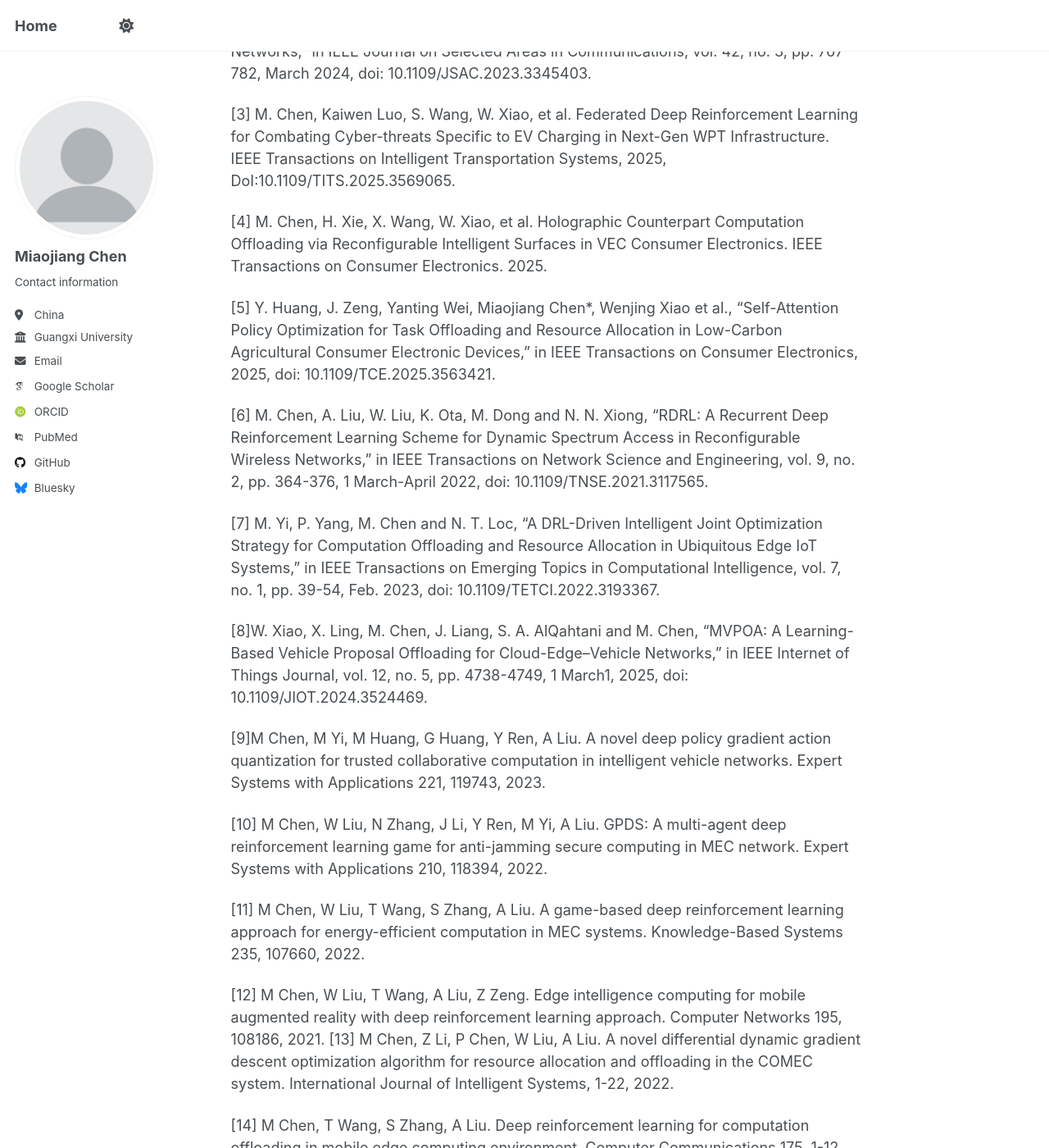
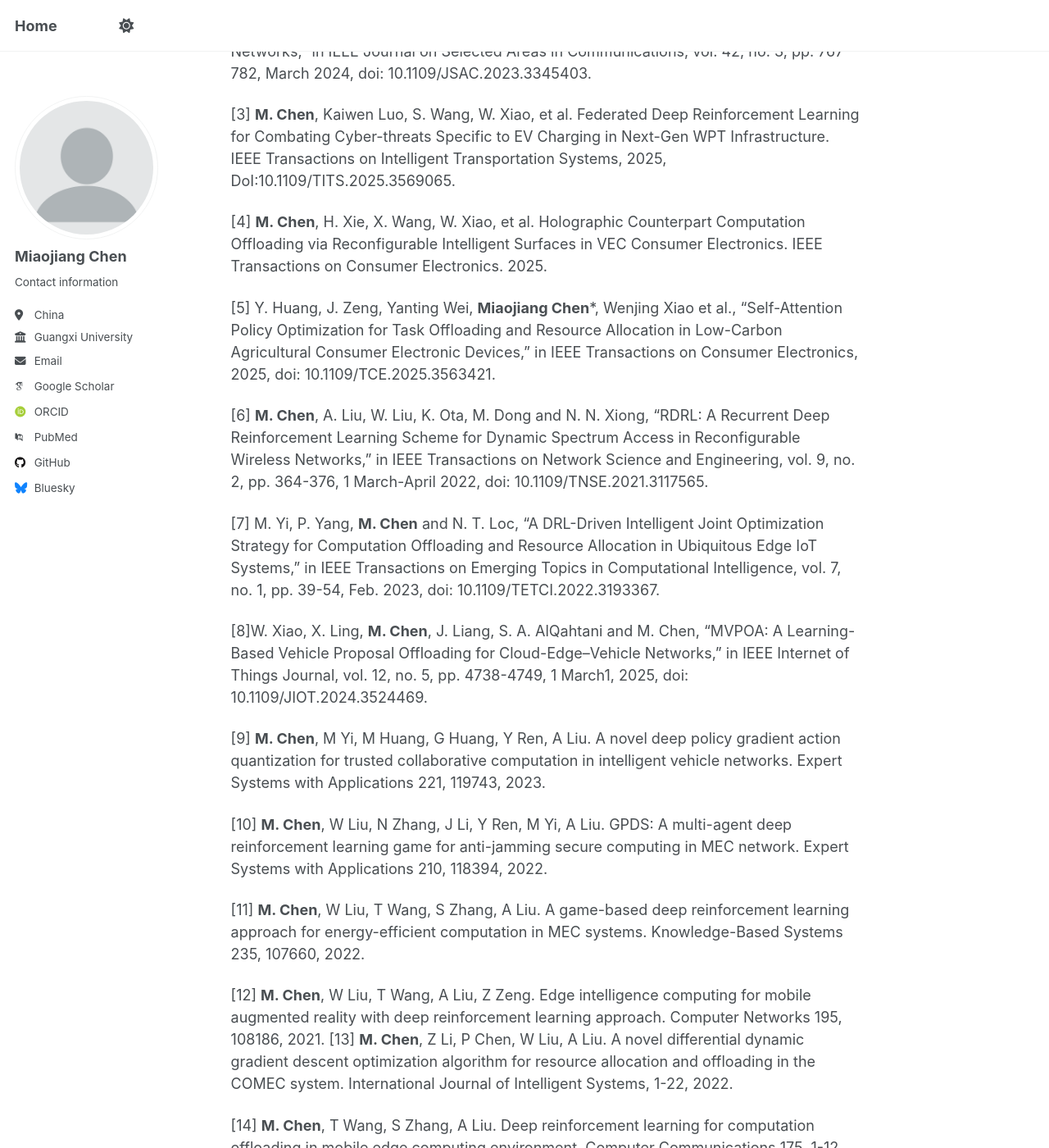
Before and after one commit to mjchen-cs/mjchen-cs.github.io, a Jekyll site: the page built from _pages/about.md, in a window 1280 px wide and 1400 px high, scrolled down 977 px. Shown: the whole window at 82% size. Built offline with Jekyll 4.4.1, drawn with Linux system fonts in a browser that asks for light colours; some web fonts are replaced; some of the changed text lies outside the part shown.

Commit message:
about.md

```diff
--- a/_pages/about.md
+++ b/_pages/about.md
@@ -19,34 +19,34 @@ NEWS
 
 SELECTED PUBLICATIONS
 ======
-[1] M. Chen, A. Liu, N. N. Xiong, Y. Ren and H. H. Song, "ANNS: An Intelligent Advanced Non-Convex Non-Smooth Scheme for IRS-Aided Next Generation Mobile Communication Networks," in IEEE Transactions on Mobile Computing, 2025, doi: 10.1109/TMC.2025.3559099.
+[1] __M. Chen__, A. Liu, N. N. Xiong, Y. Ren and H. H. Song, "ANNS: An Intelligent Advanced Non-Convex Non-Smooth Scheme for IRS-Aided Next Generation Mobile Communication Networks," in IEEE Transactions on Mobile Computing, 2025, doi: 10.1109/TMC.2025.3559099.
 
-[2] M. Chen, A. Liu, N. N. Xiong, H. Song and V. C. M. Leung, "SGPL: An Intelligent Game-Based Secure Collaborative Communication Scheme for Metaverse Over 5G and Beyond Networks," in IEEE Journal on Selected Areas in Communications, vol. 42, no. 3, pp. 767-782, March 2024, doi: 10.1109/JSAC.2023.3345403.
+[2] **M. Chen**, A. Liu, N. N. Xiong, H. Song and V. C. M. Leung, "SGPL: An Intelligent Game-Based Secure Collaborative Communication Scheme for Metaverse Over 5G and Beyond Networks," in IEEE Journal on Selected Areas in Communications, vol. 42, no. 3, pp. 767-782, March 2024, doi: 10.1109/JSAC.2023.3345403.
 
-[3] M. Chen, Kaiwen Luo, S. Wang, W. Xiao, et al. Federated Deep Reinforcement Learning for Combating Cyber-threats Specific to EV Charging in Next-Gen WPT Infrastructure. IEEE Transactions on Intelligent Transportation Systems, 2025, DoI:10.1109/TITS.2025.3569065.
+[3]  **M. Chen**, Kaiwen Luo, S. Wang, W. Xiao, et al. Federated Deep Reinforcement Learning for Combating Cyber-threats Specific to EV Charging in Next-Gen WPT Infrastructure. IEEE Transactions on Intelligent Transportation Systems, 2025, DoI:10.1109/TITS.2025.3569065.
 
-[4] M. Chen, H. Xie, X. Wang, W. Xiao, et al. Holographic Counterpart Computation Offloading via Reconfigurable Intelligent Surfaces in VEC Consumer Electronics. IEEE Transactions on Consumer Electronics. 2025.
+[4]  **M. Chen**, H. Xie, X. Wang, W. Xiao, et al. Holographic Counterpart Computation Offloading via Reconfigurable Intelligent Surfaces in VEC Consumer Electronics. IEEE Transactions on Consumer Electronics. 2025.
 
-[5] Y. Huang, J. Zeng, Yanting Wei, Miaojiang Chen*, Wenjing Xiao et al., "Self-Attention Policy Optimization for Task Offloading and Resource Allocation in Low-Carbon Agricultural Consumer Electronic Devices," in IEEE Transactions on Consumer Electronics, 2025, doi: 10.1109/TCE.2025.3563421.
+[5] Y. Huang, J. Zeng, Yanting Wei, **Miaojiang Chen***, Wenjing Xiao et al., "Self-Attention Policy Optimization for Task Offloading and Resource Allocation in Low-Carbon Agricultural Consumer Electronic Devices," in IEEE Transactions on Consumer Electronics, 2025, doi: 10.1109/TCE.2025.3563421.
 
-[6] M. Chen, A. Liu, W. Liu, K. Ota, M. Dong and N. N. Xiong, "RDRL: A Recurrent Deep Reinforcement Learning Scheme for Dynamic Spectrum Access in Reconfigurable Wireless Networks," in IEEE Transactions on Network Science and Engineering, vol. 9, no. 2, pp. 364-376, 1 March-April 2022, doi: 10.1109/TNSE.2021.3117565.
+[6] **M. Chen**, A. Liu, W. Liu, K. Ota, M. Dong and N. N. Xiong, "RDRL: A Recurrent Deep Reinforcement Learning Scheme for Dynamic Spectrum Access in Reconfigurable Wireless Networks," in IEEE Transactions on Network Science and Engineering, vol. 9, no. 2, pp. 364-376, 1 March-April 2022, doi: 10.1109/TNSE.2021.3117565.
 
-[7] M. Yi, P. Yang, M. Chen and N. T. Loc, "A DRL-Driven Intelligent Joint Optimization Strategy for Computation Offloading and Resource Allocation in Ubiquitous Edge IoT Systems," in IEEE Transactions on Emerging Topics in Computational Intelligence, vol. 7, no. 1, pp. 39-54, Feb. 2023, doi: 10.1109/TETCI.2022.3193367.
+[7] M. Yi, P. Yang,  **M. Chen** and N. T. Loc, "A DRL-Driven Intelligent Joint Optimization Strategy for Computation Offloading and Resource Allocation in Ubiquitous Edge IoT Systems," in IEEE Transactions on Emerging Topics in Computational Intelligence, vol. 7, no. 1, pp. 39-54, Feb. 2023, doi: 10.1109/TETCI.2022.3193367.
 
-[8]W. Xiao, X. Ling, M. Chen, J. Liang, S. A. AlQahtani and M. Chen, "MVPOA: A Learning-Based Vehicle Proposal Offloading for Cloud-Edge–Vehicle Networks," in IEEE Internet of Things Journal, vol. 12, no. 5, pp. 4738-4749, 1 March1, 2025, doi: 10.1109/JIOT.2024.3524469.
+[8]W. Xiao, X. Ling,  **M. Chen**, J. Liang, S. A. AlQahtani and M. Chen, "MVPOA: A Learning-Based Vehicle Proposal Offloading for Cloud-Edge–Vehicle Networks," in IEEE Internet of Things Journal, vol. 12, no. 5, pp. 4738-4749, 1 March1, 2025, doi: 10.1109/JIOT.2024.3524469.
 
-[9]M Chen, M Yi, M Huang, G Huang, Y Ren, A Liu. A novel deep policy gradient action quantization for trusted collaborative computation in intelligent vehicle networks. Expert Systems with Applications 221, 119743, 2023.
+[9]  **M. Chen**, M Yi, M Huang, G Huang, Y Ren, A Liu. A novel deep policy gradient action quantization for trusted collaborative computation in intelligent vehicle networks. Expert Systems with Applications 221, 119743, 2023.
 
-[10] M Chen, W Liu, N Zhang, J Li, Y Ren, M Yi, A Liu. GPDS: A multi-agent deep reinforcement learning game for anti-jamming secure computing in MEC network. Expert Systems with Applications 210, 118394, 2022.
+[10]  **M. Chen**, W Liu, N Zhang, J Li, Y Ren, M Yi, A Liu. GPDS: A multi-agent deep reinforcement learning game for anti-jamming secure computing in MEC network. Expert Systems with Applications 210, 118394, 2022.
 
-[11] M Chen, W Liu, T Wang, S Zhang, A Liu. A game-based deep reinforcement learning approach for energy-efficient computation in MEC systems. Knowledge-Based Systems 235, 107660, 2022.
+[11]  **M. Chen**, W Liu, T Wang, S Zhang, A Liu. A game-based deep reinforcement learning approach for energy-efficient computation in MEC systems. Knowledge-Based Systems 235, 107660, 2022.
 
-[12] M Chen, W Liu, T Wang, A Liu, Z Zeng. Edge intelligence computing for mobile augmented reality with deep reinforcement learning approach. Computer Networks 195, 108186, 2021.
-[13] M Chen, Z Li, P Chen, W Liu, A Liu. A novel differential dynamic gradient descent optimization algorithm for resource allocation and offloading in the COMEC system. International Journal of Intelligent Systems, 1-22, 2022.
+[12]  **M. Chen**, W Liu, T Wang, A Liu, Z Zeng. Edge intelligence computing for mobile augmented reality with deep reinforcement learning approach. Computer Networks 195, 108186, 2021.
+[13]  **M. Chen**, Z Li, P Chen, W Liu, A Liu. A novel differential dynamic gradient descent optimization algorithm for resource allocation and offloading in the COMEC system. International Journal of Intelligent Systems, 1-22, 2022.
 
-[14] M Chen, T Wang, S Zhang, A Liu. Deep reinforcement learning for computation offloading in mobile edge computing environment. Computer Communications 175, 1-12, 2021.
+[14]  **M. Chen**, T Wang, S Zhang, A Liu. Deep reinforcement learning for computation offloading in mobile edge computing environment. Computer Communications 175, 1-12, 2021.
 
-[15] M Chen, T Wang, K Ota, M Dong, M Zhao, A Liu. Intelligent resource allocation management for vehicles network: An A3C learning approach. Computer Communications 151, 485-494, 2022.
+[15]  **M. Chen**, T Wang, K Ota, M Dong, M Zhao, A Liu. Intelligent resource allocation management for vehicles network: An A3C learning approach. Computer Communications 151, 485-494, 2022.
 
 
 
```
